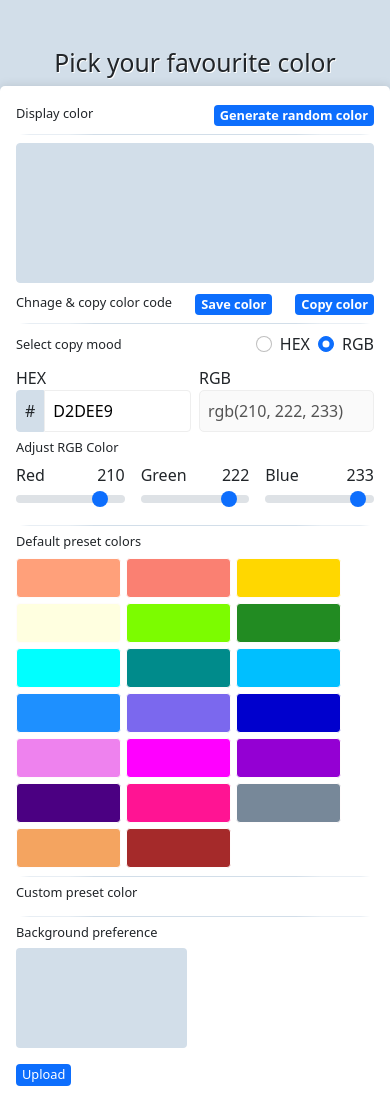
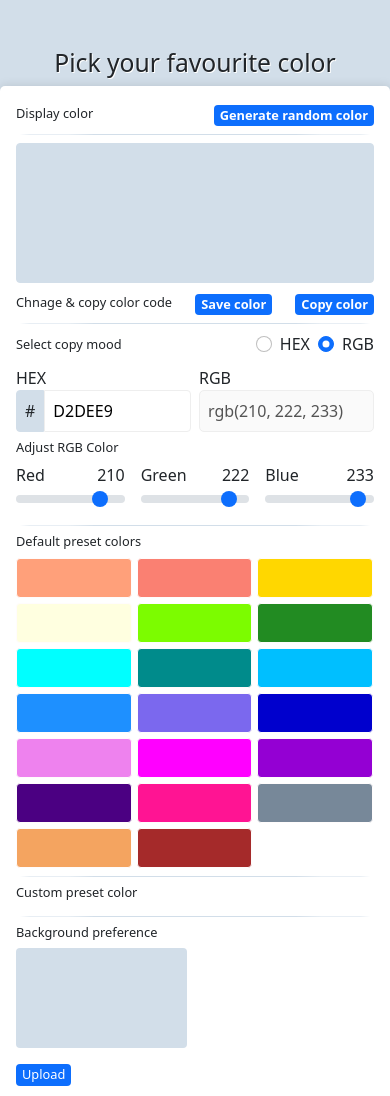
Before and after one commit to developerrahat/color-picker-application, a plain HTML site: page index.html in a window 390 px wide. Shown: the top 1096 px of the page. Drawn offline with Linux system fonts and the light colour scheme.

Commit message:
Add files via upload

```diff
--- a/css/media.css
+++ b/css/media.css
@@ -8,7 +8,7 @@
         height: 140px;
     }
     .display_preset_colors .color_box {
-        width: 105px;
+        width: 32.3%;
         height: 40px;
     }
     .left_item h4 {
@@ -28,7 +28,7 @@
         height: 150px;
     }
     .display_preset_colors .color_box {
-        width: 178px;
+        width: 24.3%;
         height: 50px;
     }
     .left_item h4 {
--- a/css/style.css
+++ b/css/style.css
@@ -144,10 +144,12 @@
   display: flex;
   flex-wrap: wrap;
   grid-gap: 5px;
+  column-count: 3;
+  width: 100%;
 }
 
 .display_preset_colors .color_box {
-  width: 146px;
+  width: 19.33%;
   height: 60px;
   border-radius: 4px;
   cursor: pointer;
```
